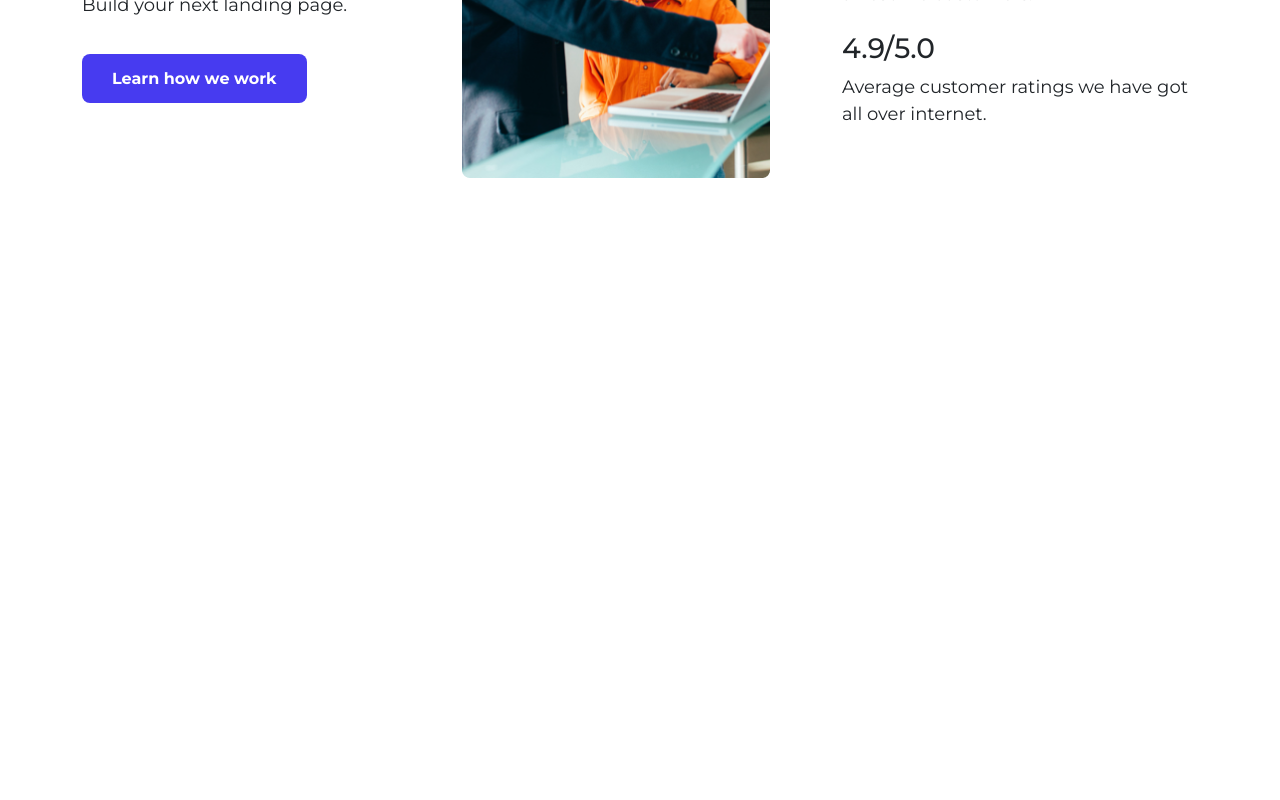
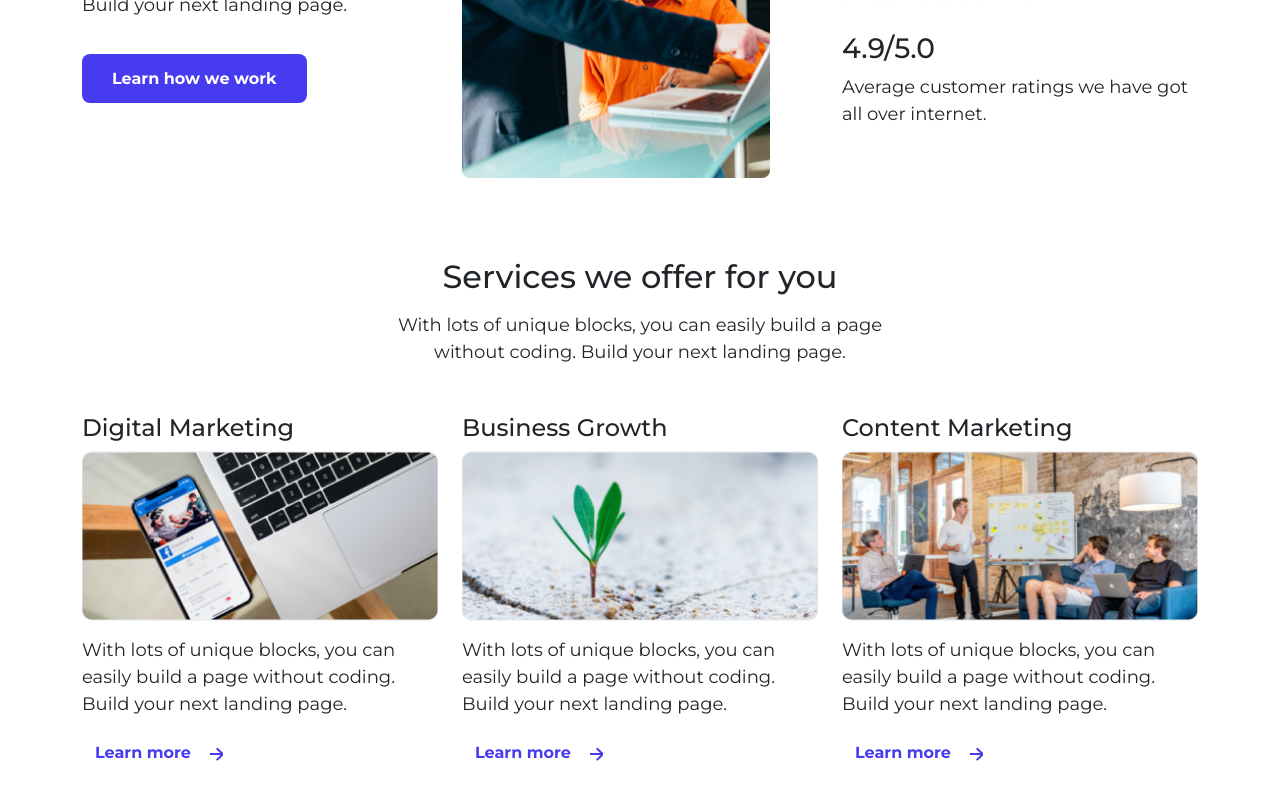
Before and after one commit to ecpieritz/shade-io, a Next.js app: page / in a window 1280 px wide. Shown: the part 1067-1867 px from the top of the page. Before the commit the page ends 1325 px from the top, so only its background shows below. Built offline with nearby package versions, Linux system fonts and the light colour scheme.

Commit message:
Add Services section

```diff
--- /dev/null
+++ b/components/Services.jsx
@@ -0,0 +1,42 @@
+import Card from "./Card";
+import Section3Cols from "./Section3Cols";
+
+export default function Services(props) {
+  const servicesCol1 = <Card
+    cardTitle="Digital Marketing"
+    imgUrl="./images/sh-services__card-01.png"
+    cardText="With lots of unique blocks, you can easily build a page without coding. Build your next landing page."
+  />;
+
+  const servicesCol2 = <Card
+    cardTitle="Business Growth"
+    imgUrl="./images/sh-services__card-02.png"
+    cardText="With lots of unique blocks, you can easily build a page without coding. Build your next landing page."
+  />;
+
+  const servicesCol3 = <Card
+    cardTitle="Content Marketing"
+    imgUrl="./images/sh-services__card-03.png"
+    cardText="With lots of unique blocks, you can easily build a page without coding. Build your next landing page."
+  />;
+
+  return (
+    <section className="shServices">
+      <div className="container m-10">
+        <div className="text-center mb-5">
+          <h2>Services we offer for you</h2>
+          <p className="w-50 mx-auto mt-3">
+            With lots of unique blocks, you can easily build a page without
+            coding. Build your next landing page.
+          </p>
+        </div>
+
+        <Section3Cols
+          col1={servicesCol1}
+          col2={servicesCol2}
+          col3={servicesCol3}
+        />
+      </div>
+    </section>
+  );
+}
--- a/pages/index.js
+++ b/pages/index.js
@@ -4,6 +4,7 @@ import Header from "@/components/Header";
 import Banner from "@/components/Banner";
 import WatchBtn from "@/components/WatchBtn";
 import Advices from "@/components/Advices";
+import Services from "@/components/Services";
 const inter = Inter({ subsets: ["latin"] });
 
 export default function Home() {
@@ -32,6 +33,7 @@ export default function Home() {
           linkText='Watch our 1 minute video'
         />
         <Advices />
+        <Services />
       </main>
     </>
   );
```
